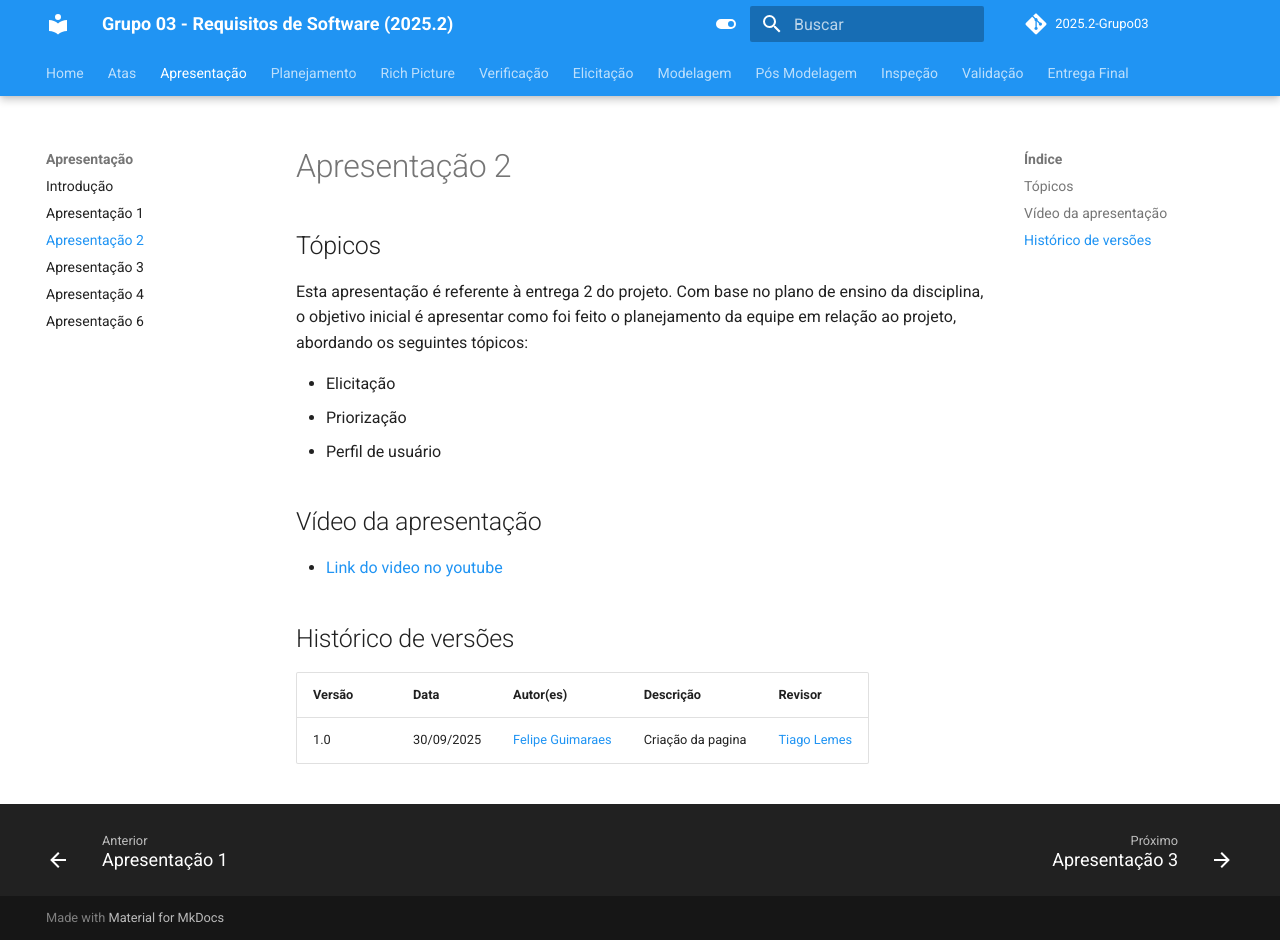
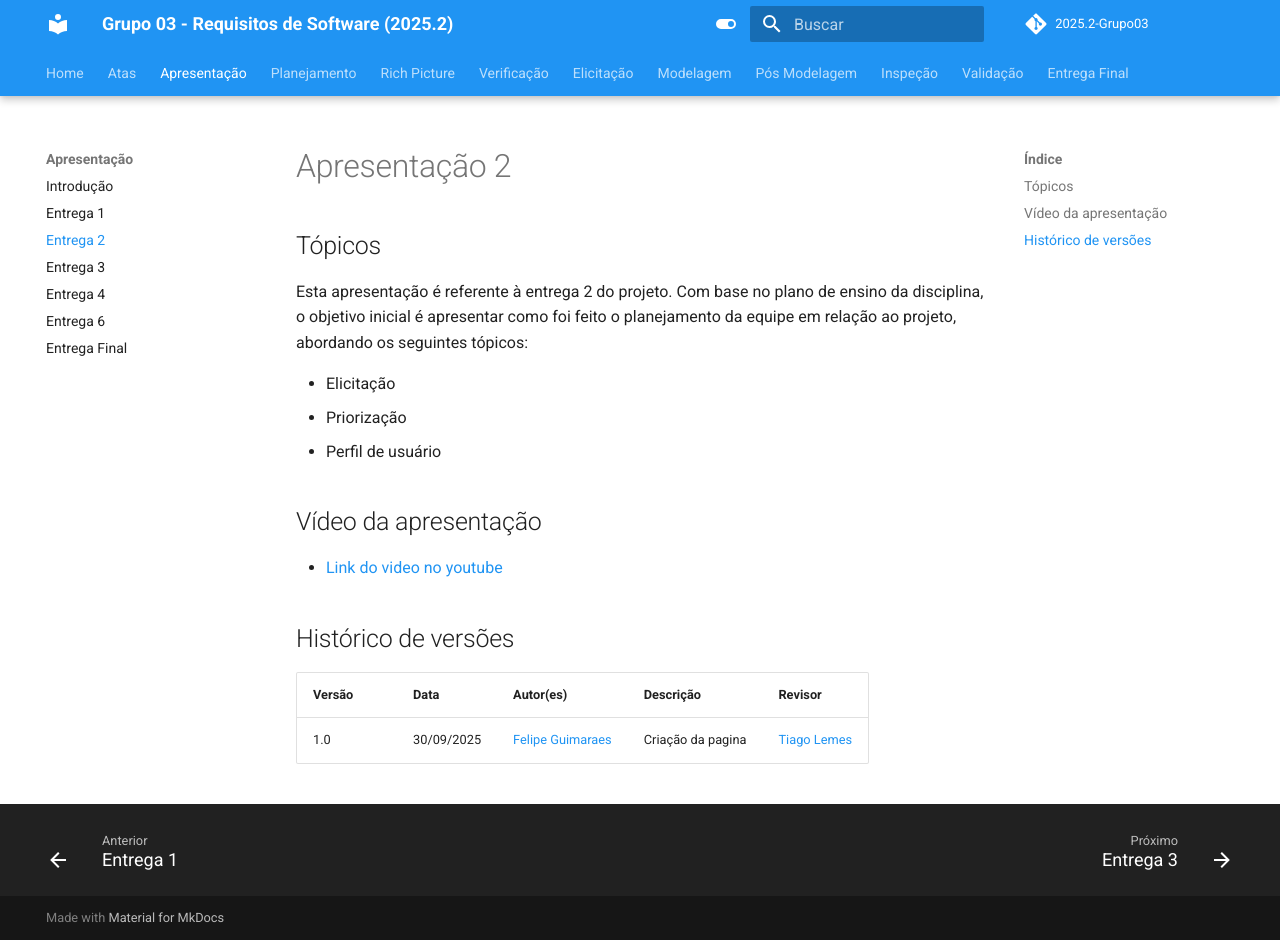
Before and after one commit to Requisitos-de-Software/2025.2-Grupo03, an MkDocs documentation site: the page built from docs/Apresentação/apresentacao2.md, in a window 1280 px wide and 940 px high. Built offline with MkDocs 1.6.1 and Material for MkDocs 9.7.7, drawn with Linux system fonts in a browser that asks for light colours; comment, search, counter and statistics services are not loaded.

Commit message:
Update mkdocs.yml

```diff
--- a/mkdocs.yml
+++ b/mkdocs.yml
@@ -53,11 +53,12 @@ nav:
     - Ata 18/09/2025: Atas/ata18-09-2025.md
   - Apresentação:
       - Introdução: Apresentação/apresentacao.md
-      - Apresentação 1: Apresentação/apresentacao1.md
-      - Apresentação 2: Apresentação/apresentacao2.md
-      - Apresentação 3: Apresentação/apresentacao3.md
-      - Apresentação 4: Apresentação/apresentacao4.md
-      - Apresentação 6: Apresentação/apresentacao6.md
+      - Entrega 1: Apresentação/apresentacao1.md
+      - Entrega 2: Apresentação/apresentacao2.md
+      - Entrega 3: Apresentação/apresentacao3.md
+      - Entrega 4: Apresentação/apresentacao4.md
+      - Entrega 6: Apresentação/apresentacao6.md
+      - Entrega Final: Apresentação/entrega_final.md
   - Planejamento:
     - HeatMap: Planejamento/heatmap.md
     - Ferramentas: Planejamento/ferramentas.md
```
